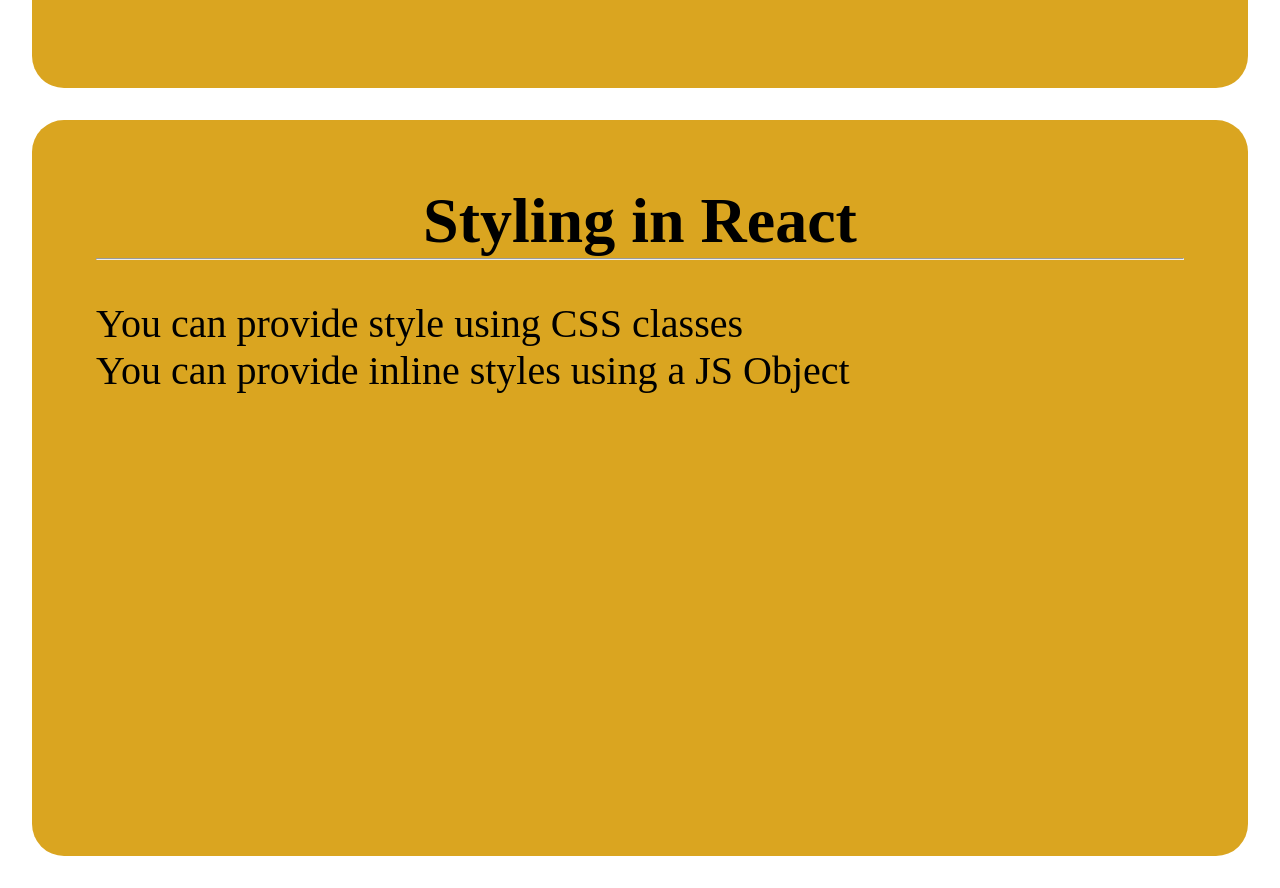
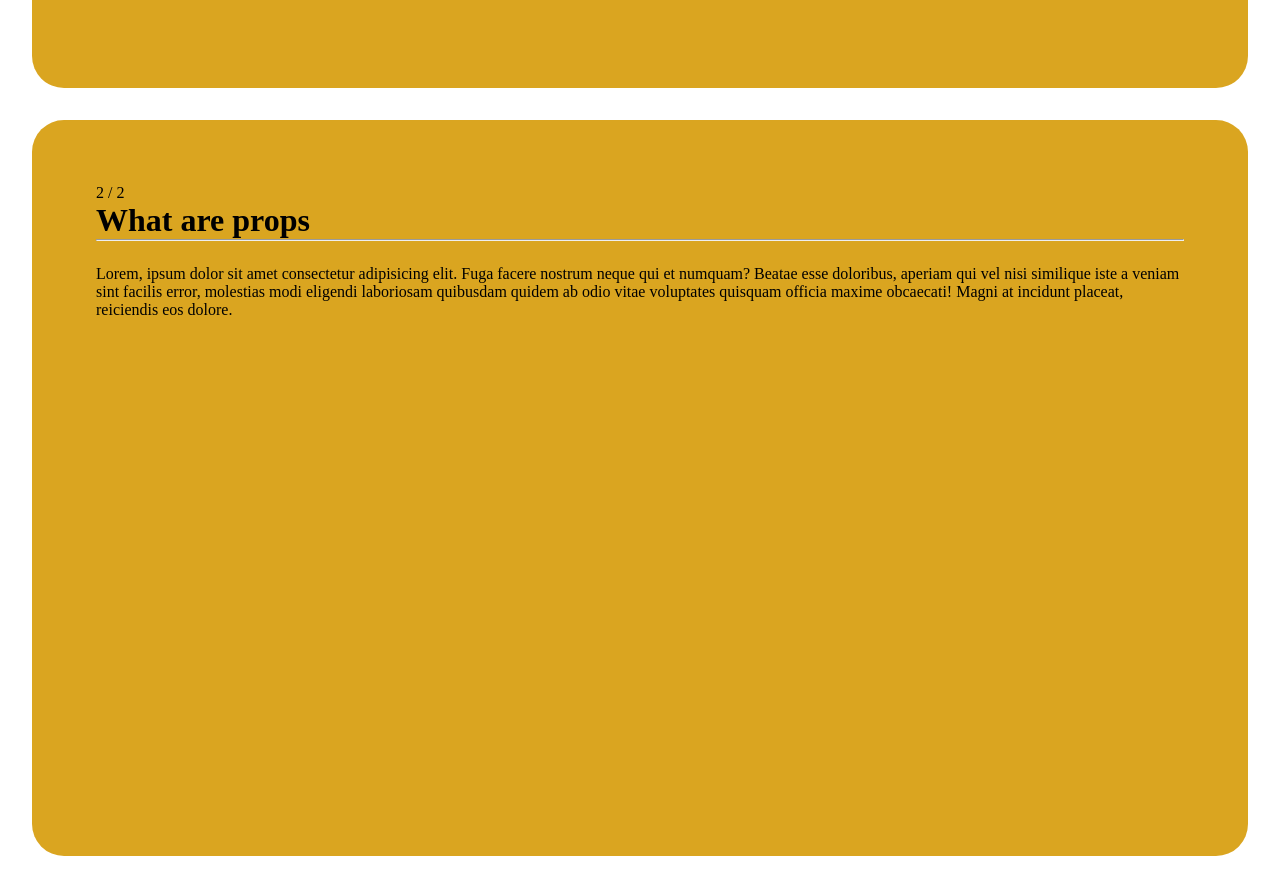
Before and after one commit to salinpaul94/React-Ts-01, a React (Create React App) app: page / in a window 1280 px wide. Shown: the part 680-1568 px from the top of the page. Built offline with nearby package versions, Linux system fonts and the light colour scheme.

Commit message:
function components props

```diff
--- /dev/null
+++ b/src/13-props-and-types/slide-function-demo.tsx
@@ -0,0 +1,30 @@
+import React from 'react';
+import Slide from './slide-function';
+
+const el = (
+    <>
+        <Slide heading="How do you styles in ReactJs" page={{ current: 1, total: 2 }}>
+            <ul className="list-unstyled" style={{ marginTop: '1.5em' }}>
+                <li>You can provide style using CSS classes</li>
+                <li>You can provide inline styles using a JS Object</li>
+            </ul>
+        </Slide>
+
+        <Slide heading="What are props" page={{ current: 2, total: 2 }}>
+            <ul className="list-unstyled" style={{ marginTop: '1.5em' }}>
+                <p>
+                    Lorem, ipsum dolor sit amet consectetur adipisicing elit.
+                    Fuga facere nostrum neque qui et numquam? Beatae esse doloribus,
+                    aperiam qui vel nisi similique iste a veniam sint facilis error,
+                    molestias modi eligendi laboriosam quibusdam quidem ab odio vitae
+                    voluptates quisquam officia maxime obcaecati! Magni at incidunt
+                    placeat, reiciendis eos dolore.
+                </p>
+            </ul>
+        </Slide>
+
+    </>
+
+);
+
+export default el;
--- /dev/null
+++ b/src/13-props-and-types/slide-function.tsx
@@ -0,0 +1,36 @@
+import React, {ReactNode} from 'react';
+
+import './slides.css';
+
+type Props = {
+    heading: string,
+    page?:  {
+        current: number,
+        total: number
+    },
+    children: ReactNode
+};
+
+const Slide = ( props : Props) => {
+    const slide = (
+        <div className="slide">
+            <span className="slide-number">{props.page?.current} / {props.page?.total}</span>
+            <h1 className="heading-text text-center">{props.heading}</h1>
+            <hr />
+            <div className="body-text">
+                {props.children}
+            </div>
+        </div>
+    );
+
+    return slide;
+
+}
+
+export default Slide;
+
+
+{/* <ul className="list-unstyled" style= { { marginTop: '1.5em' } }>
+<li>You can provide style using CSS classes</li>
+<li>You can provide inline styles using a JS Object</li>
+</ul> */}
--- /dev/null
+++ b/src/13-props-and-types/slides.css
@@ -0,0 +1,18 @@
+* {
+    box-sizing: border-box;
+    margin: 0;
+    padding: 0;
+}
+
+body {
+    margin: 2em;
+}
+
+.slide {
+    width: 100%;
+    height: calc( 100vh - 4em);
+    padding: 4em;
+    border-radius: 2em;
+    margin: 2em 0;
+    background-color: goldenrod;
+}
--- a/src/index.tsx
+++ b/src/index.tsx
@@ -5,6 +5,8 @@
 // import el from './10-react-fragment/react-fragment'
 
 // import el from './12-components/components/slide-elements'
-import el from './12-components/components/slide-elements-class'
+// import el from './12-components/components/slide-elements-class'
+
+import el from './13-props-and-types/slide-function-demo'
 
 ReactDOM.render( el, document.getElementById( 'root' ) );
```
Also changed, not shown: src/13-props-and-types/slide-elements-class.tsx (added, +40 -0 lines), src/13-props-and-types/slides.styles.ts (added, +30 -0 lines).
